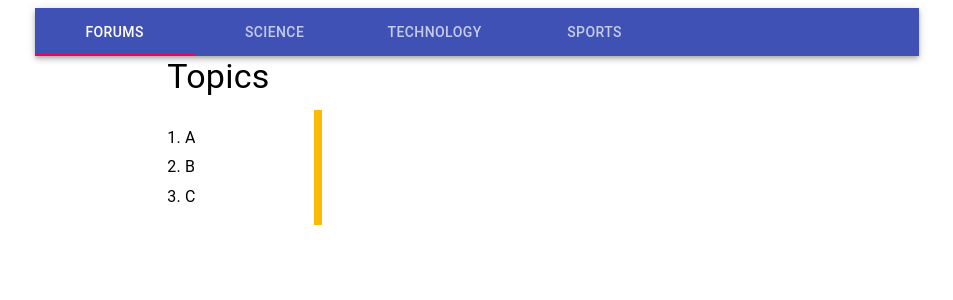
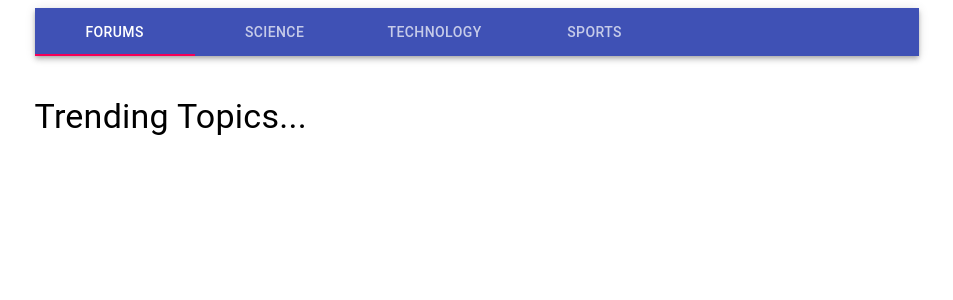
Before and after one commit to reachlinlen/ForumMgmt, a React (Create React App) app: page /forums in a window 1280 px wide. Shown: the top 300 px of the page, without its empty margins (163-1116 px from the left). Built offline with nearby package versions, Linux system fonts and the light colour scheme.

Commit message:
added text to forums

```diff
--- a/src/pages/Forums/index.jsx
+++ b/src/pages/Forums/index.jsx
@@ -1,22 +1,23 @@
 import React from 'react';
-import { Grid } from '@material-ui/core';
+import { Grid, Typography } from '@material-ui/core';
 import { makeStyles } from '@material-ui/core/styles';
-import ForumLayout from '../../components/ForumLayout';
 
 const useStyles = makeStyles((theme) => ({
   forumContainer: {
     maxWidth: '70%',
     marginLeft: 'auto',
     marginRight: 'auto',
+    paddingTop: '5vh',
   },
 }));
 
 function Forums() {
   const classes = useStyles();
-  const value = 'Science';
   return (
     <Grid container className={classes.forumContainer}>
-      { value === 'Science' && <ForumLayout /> }
+      <Typography variant="h4" gutterBottom>
+        Trending Topics...
+      </Typography>
     </Grid>
   );
 }
```
